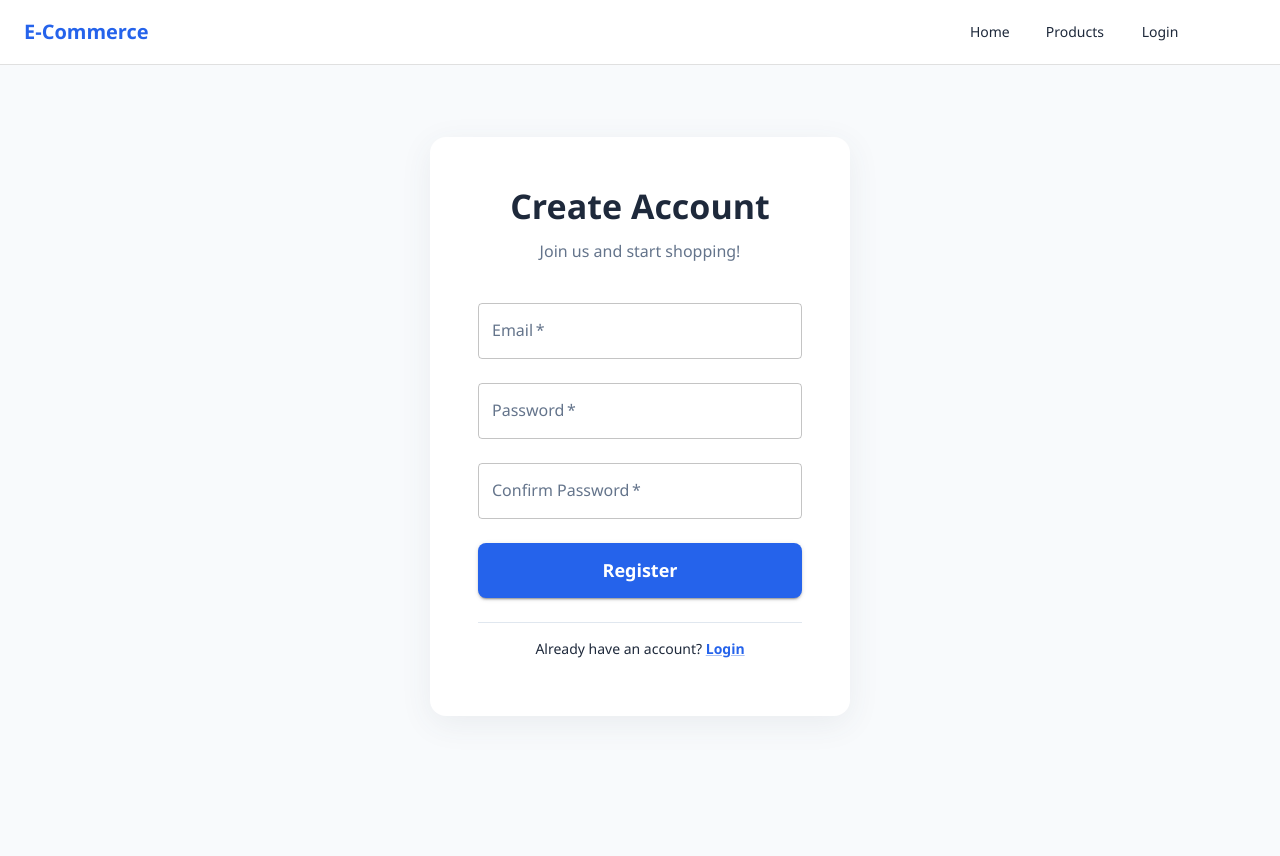
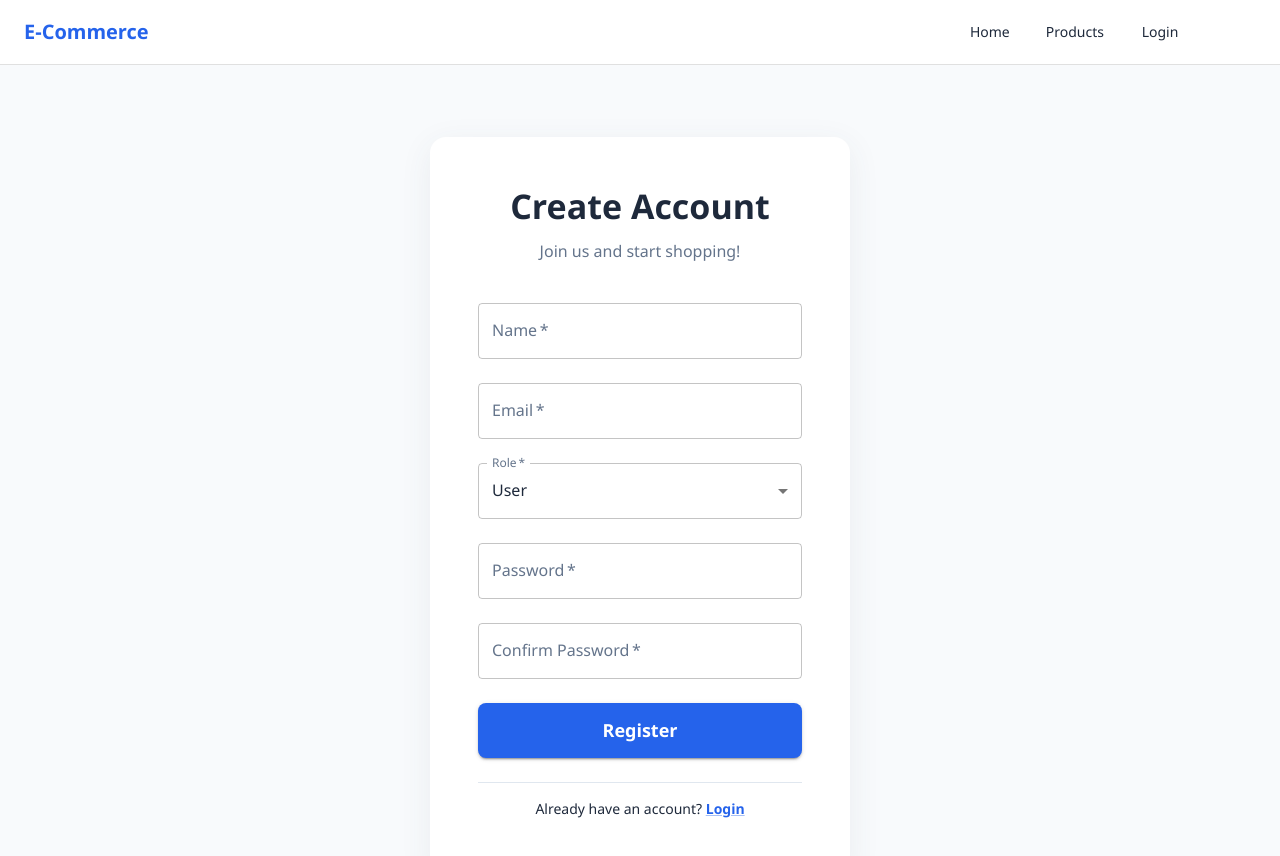
Before and after one commit to smrutiranjan7274/ecom-frontend, a React (Vite) app: page /ecom-frontend/register in a window 1280 px wide. Shown: the top 856 px of the page. Before the commit the page ends 800 px from the top, so only its background shows below. Built offline with nearby package versions, Linux system fonts and the light colour scheme; some icons are missing.

Commit message:
Enhance AuthForm to include name and role fields for registration; add validation and update payload for API requests

```diff
--- a/src/components/AuthForm.tsx
+++ b/src/components/AuthForm.tsx
@@ -1,6 +1,6 @@
 import { useState } from 'react';
 import { Link, useNavigate } from 'react-router-dom';
-import { Box, Button, TextField, Typography, Paper, Link as MuiLink, Alert, CircularProgress, Snackbar } from '@mui/material';
+import { Box, Button, TextField, Typography, Paper, Link as MuiLink, Alert, CircularProgress, Snackbar, MenuItem } from '@mui/material';
 import apiClient from '../api/client';
 import type { AuthError, AuthResponse } from '../types/auth.type';
 // Import validators and formatters
@@ -11,7 +11,9 @@ import { useAuth } from '../hooks/useAuth'; // Add this import
 const FORM_INITIAL_STATE = {
     email: '',
     password: '',
-    confirmPassword: ''
+    confirmPassword: '',
+    name: '',
+    role: 'USER', // default role
 };
 
 const SNACKBAR_INITIAL_STATE = {
@@ -31,6 +33,8 @@ interface AuthFormState {
     email: string;
     password: string;
     confirmPassword: string;
+    name: string;
+    role: string;
 }
 
 type SnackbarState = {
@@ -91,12 +95,22 @@ const AuthForm = ({ mode }: AuthFormProps) => {
             return false;
         }
 
+        if (isRegister && !form.name) {
+            showSnackbar('error', 'Please enter your name');
+            return false;
+        }
+
+        if (isRegister && !form.role) {
+            showSnackbar('error', 'Please select a role');
+            return false;
+        }
+
         return true;
     };
 
     const handleAuthSuccess = (response: AuthResponse) => {
         // Set auth state using context
-        if (response.token && response.email && response.name && response.role && response.id) {
+        if (response.token && response.email && response.name && response.role && response.id && response.message) {
             login({
                 email: response.email,
                 name: response.name,
@@ -104,12 +118,13 @@ const AuthForm = ({ mode }: AuthFormProps) => {
                 token: response.token,
                 id: response.id
             });
-            showSnackbar('success', isRegister ? 'Registration successful!' : 'Login successful!');
+            showSnackbar('success', response.message);
+            // Redirect to home page after a short delay
             setTimeout(() => navigate('/'), 1000);
         }
         else {
             showSnackbar('error', 'Invalid response from server');
-            console.error('Invalid response:', response);
+            console.error('Invalid response:', response.message);
         }
     };
 
@@ -121,10 +136,18 @@ const AuthForm = ({ mode }: AuthFormProps) => {
 
     const submitAuthRequest = async () => {
         const endpoint = isRegister ? '/auth/register' : '/auth/login';
-        const response = await apiClient.post<AuthResponse>(endpoint, {
-            email: form.email,
-            password: form.password
-        });
+        const payload = isRegister
+            ? {
+                email: form.email,
+                password: form.password,
+                name: form.name,
+                role: form.role,
+            }
+            : {
+                email: form.email,
+                password: form.password,
+            };
+        const response = await apiClient.post<AuthResponse>(endpoint, payload);
         return response;
     };
 
@@ -136,7 +159,13 @@ const AuthForm = ({ mode }: AuthFormProps) => {
 
         try {
             const response = await submitAuthRequest();
-            if (response.data.token && response.data.email && response.data.role) {
+            // Accept both 200 (login) and 201 (register) as success
+            if (
+                (response.status === 200 || response.status === 201) &&
+                response.data.token &&
+                response.data.email &&
+                response.data.role
+            ) {
                 handleAuthSuccess(response.data);
             } else {
                 showSnackbar('error', 'Invalid response from server');
@@ -152,6 +181,21 @@ const AuthForm = ({ mode }: AuthFormProps) => {
     // Render helpers
     const renderFormFields = () => (
         <>
+            {isRegister && (
+                <TextField
+                    label="Name"
+                    name="name"
+                    fullWidth
+                    margin="normal"
+                    value={form.name}
+                    onChange={handleChange}
+                    required
+                    autoComplete="name"
+                    disabled={isLoading}
+                    sx={{ bgcolor: 'background.paper', borderRadius: 2 }}
+                />
+            )}
+
             <TextField
                 label="Email"
                 name="email"
@@ -165,6 +209,24 @@ const AuthForm = ({ mode }: AuthFormProps) => {
                 disabled={isLoading}
                 sx={{ bgcolor: 'background.paper', borderRadius: 2 }}
             />
+
+            {isRegister && (
+                <TextField
+                    select
+                    label="Role"
+                    name="role"
+                    fullWidth
+                    margin="normal"
+                    value={form.role}
+                    onChange={handleChange}
+                    required
+                    disabled={isLoading}
+                    sx={{ bgcolor: 'background.paper', borderRadius: 2 }}
+                >
+                    <MenuItem value="USER">User</MenuItem>
+                    <MenuItem value="SELLER">Seller</MenuItem>
+                </TextField>
+            )}
 
             <TextField
                 label="Password"
```
